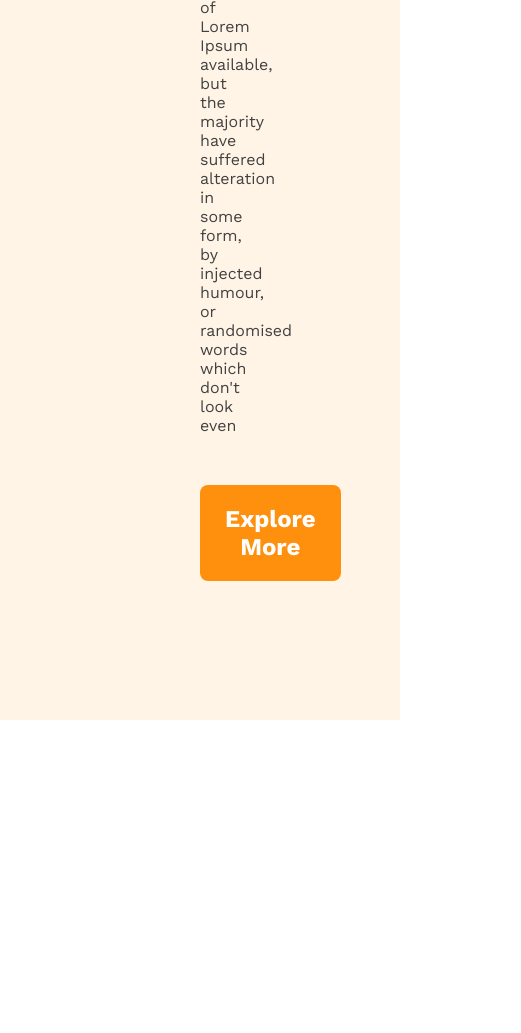
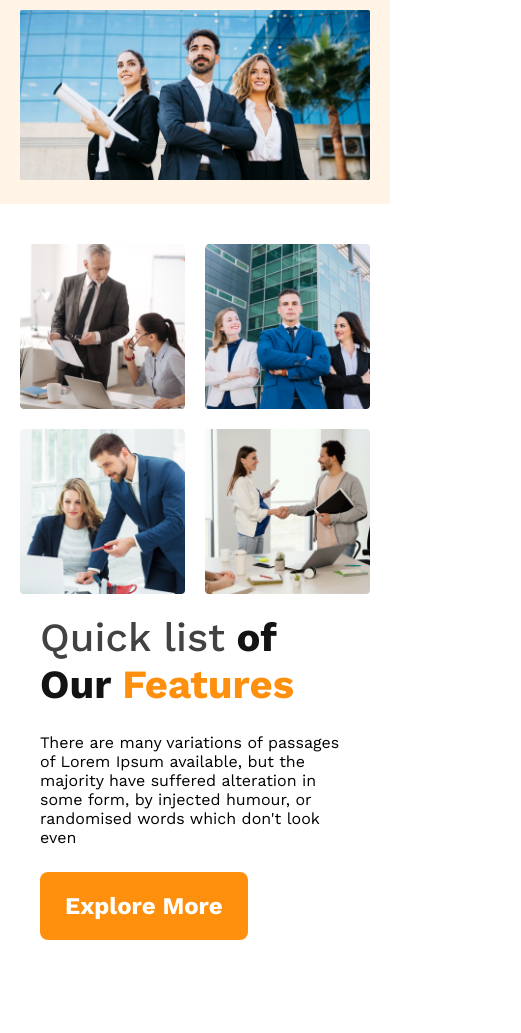
Before and after one commit to mdhasim2001/g3-architects-website, a plain HTML site: page index.html in a window 390 px wide. Shown: the part 752-1785 px from the top of the page, 521 px wide, since content can reach past the window. Before the commit the page ends 1492 px from the top, so only its background shows below. Drawn offline with nearby package versions, Linux system fonts and the light colour scheme.

Commit message:
heading and furure section responsiv

```diff
--- a/CSS/style.css
+++ b/CSS/style.css
@@ -49,9 +49,13 @@ nav h1{
     color: var(--heading);
 }
 
+nav ul{
+    display: flex;
+}
+
 nav ul li{
-    display: inline;
-    margin-right: 40px;
+    /* display: inline; */
+    margin-right: 30px;
 }
 
 nav a{
@@ -80,3 +84,98 @@ nav a{
 .baner__container img{
     width: 100%;
 }
+
+/* Main styel start  */
+main{
+    padding: 0 200px;
+}
+
+/* Future setion style  */
+.future__container{
+    display: flex;
+    align-items: center;
+    justify-content: space-between;
+}
+
+.img__content{
+    display: grid;
+    grid-template-columns: repeat(2, 1fr);
+    gap: 20px;
+    width: 50%;
+}
+
+.img__content img{
+    width: 100%;
+}
+
+.future__discription{
+    width: 50%;
+    padding: 0 50px;
+}
+
+.future__discription h1{
+    font-size: 2.5rem;
+    font-weight: 700;
+    color: var(--heading);
+}
+
+.future__discription h1 .quick__list{
+    color: var(--dpara);
+    font-weight: 500;
+}
+
+.future__discription h1 .features{
+    color: #FF900E;
+}
+
+.future__discription p{
+    font-weight: 400;
+    margin: 25px 0;
+}
+
+
+/* Responsiv style start  */
+
+/* for mobail  */
+@media screen and (max-width: 576px) {
+    nav,
+    .future__container
+    {
+        flex-direction: column;
+    }
+
+    header, main, .future__discription{
+        padding: 20px;
+    }
+
+    nav h1{
+        margin-bottom: 20px;
+    }
+
+    nav ul{
+        margin-left: 20px;
+    }
+
+    .img__content, .future__discription{
+        width: 100%;
+    }
+
+
+}
+
+/* for tablet */
+@media screen and (min-width: 576px) and (max-width: 940px){
+    nav,
+    .future__container
+    {
+        flex-direction: column;
+    }
+
+    header, main, .future__discription{
+        padding: 20px;
+    }
+
+    .img__content, .future__discription{
+        width: 100%;
+    }
+}
--- a/index.html
+++ b/index.html
@@ -33,6 +33,22 @@
     </header>
     <main>
 
+        <!-- Future section start  -->
+        <section class="future__container">
+            <div class="img__content">
+                <img src="images/team1.png" alt="">
+                <img src="images/team2.png" alt="">
+                <img src="images/team3.png" alt="">
+                <img src="images/team4.png" alt="">
+            </div>
+            <div class="future__discription">
+                <h1><span class="quick__list">Quick list</span> of Our <span class="features">Features</span></h1>
+                <p>There are many variations of passages of Lorem Ipsum available, but the majority have suffered
+                    alteration in some form, by injected humour, or randomised words which don't look even</p>
+                <button class="btn">Explore More</button>
+            </div>
+        </section>
+
     </main>
     <footer>
 
```
